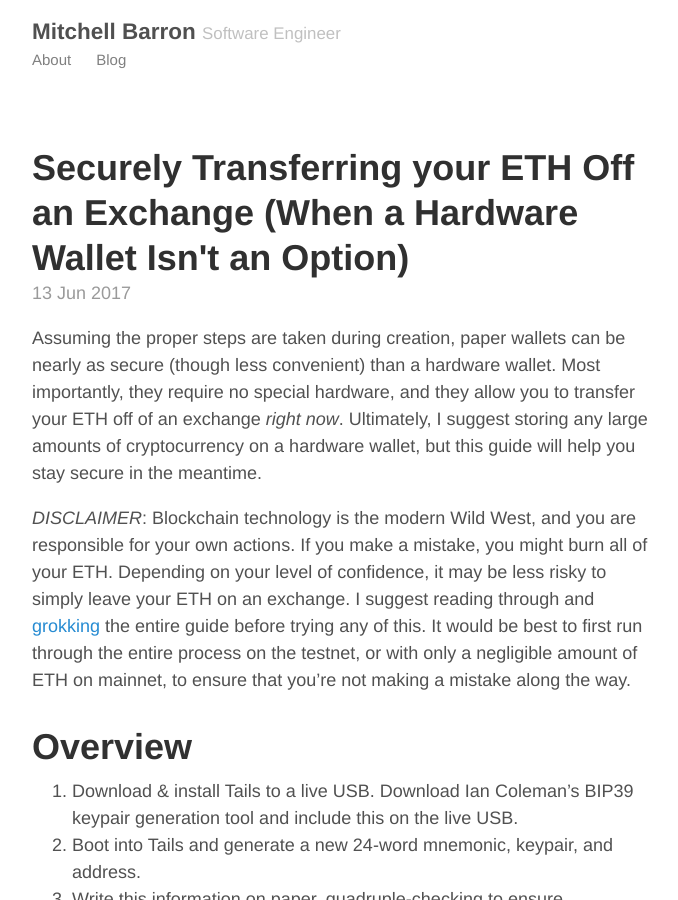
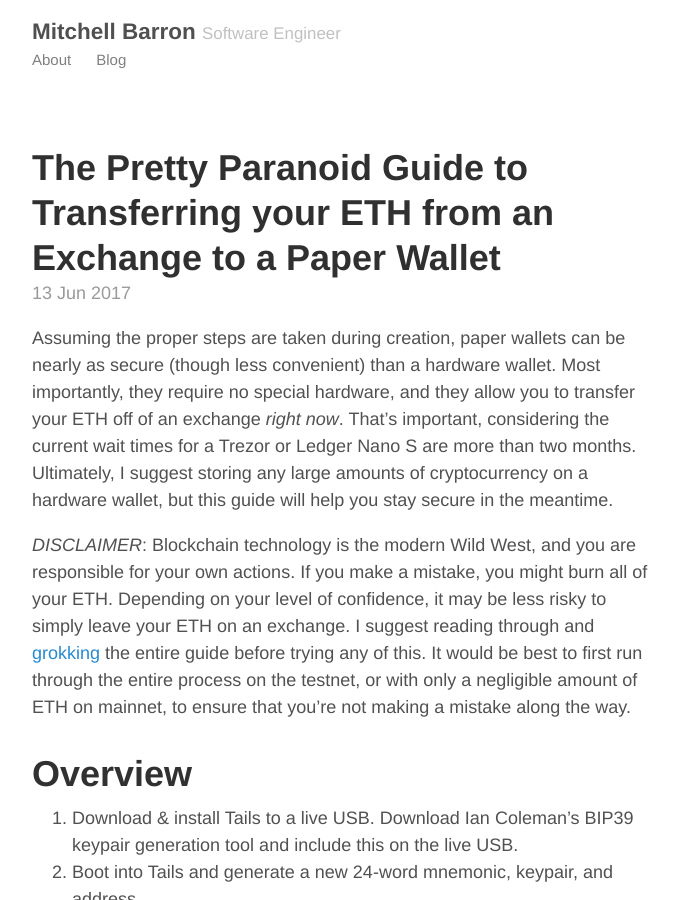
Before and after one commit to mtchllbrrn/mtchllbrrn.github.io, a Jekyll site: the page built from _posts/2017-06-13-paper-wallet.md, in a window 1280 px wide and 900 px high. Shown: the whole window, without its empty margins (293-971 px from the left). Built offline with Jekyll 4.4.1, drawn with Linux system fonts in a browser that asks for light colours; some of the changed text lies outside the part shown.

Commit message:
Minor changes to paper-wallet.md

```diff
--- a/_posts/2017-06-13-paper-wallet.md
+++ b/_posts/2017-06-13-paper-wallet.md
@@ -1,10 +1,10 @@
 ---
 layout: post
-title: "Securely Transferring your ETH Off an Exchange (When a Hardware Wallet Isn't an Option)"
+title: "The Pretty Paranoid Guide to Transferring your ETH from an Exchange to a Paper Wallet"
 permalink: /paper-wallet
 ---
 
-Assuming the proper steps are taken during creation, paper wallets can be nearly as secure (though less convenient) than a hardware wallet.  Most importantly, they require no special hardware, and they allow you to transfer your ETH off of an exchange *right now*.  Ultimately, I suggest storing any large amounts of cryptocurrency on a hardware wallet, but this guide will help you stay secure in the meantime.
+Assuming the proper steps are taken during creation, paper wallets can be nearly as secure (though less convenient) than a hardware wallet.  Most importantly, they require no special hardware, and they allow you to transfer your ETH off of an exchange *right now*.  That's important, considering the current wait times for a Trezor or Ledger Nano S are more than two months.  Ultimately, I suggest storing any large amounts of cryptocurrency on a hardware wallet, but this guide will help you stay secure in the meantime.
 
 *DISCLAIMER*:  Blockchain technology is the modern Wild West, and you are responsible for your own actions.  If you make a mistake, you might burn all of your ETH.  Depending on your level of confidence, it may be less risky to simply leave your ETH on an exchange.  I suggest reading through and [grokking](https://en.wikipedia.org/wiki/Grok) the entire guide before trying any of this.  It would be best to first run through the entire process on the testnet, or with only a negligible amount of ETH on mainnet, to ensure that you're not making a mistake along the way.
 
```
Also changed, not shown: other parts of _posts/2017-06-13-paper-wallet.md (+1 -1 lines).
